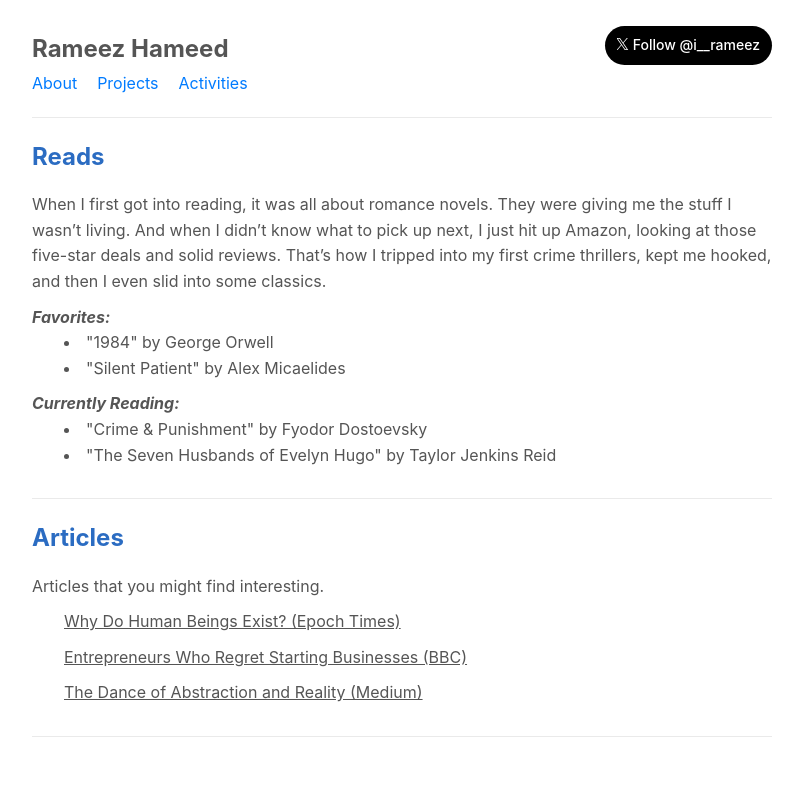
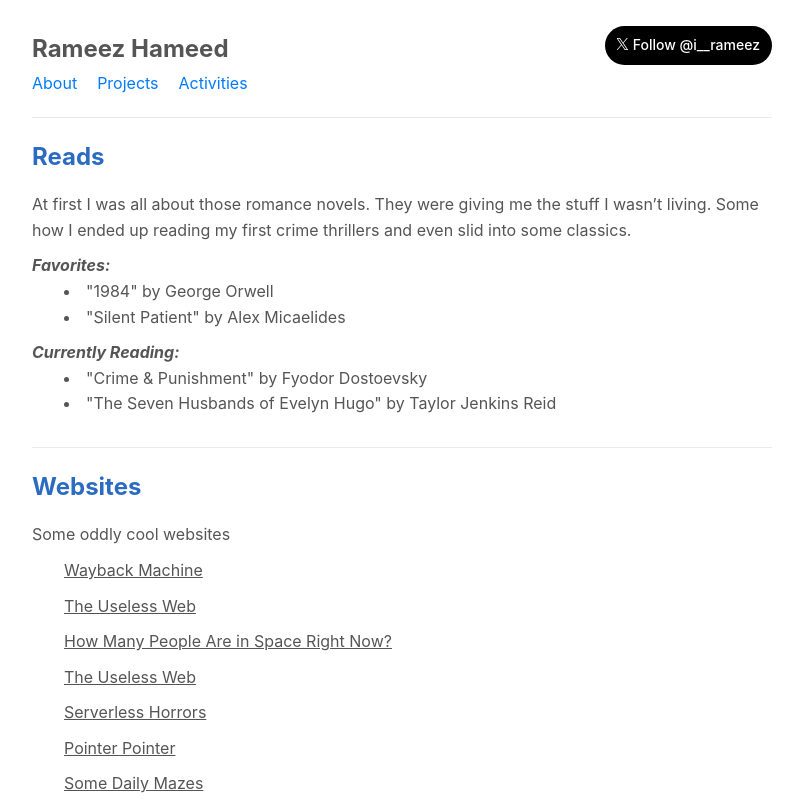
Before and after one commit to rameez012001/rameez, a React (Create React App) app: page /activities in a window 1280 px wide. Shown: the top 800 px of the page, without its empty margins (238-1041 px from the left). Built offline with nearby package versions, Linux system fonts and the light colour scheme.

Commit message:
move things to data folder

```diff
--- a/src/Components/assets/data/data.js
+++ b/src/Components/assets/data/data.js
@@ -1,4 +1,5 @@
-export const about = "Still figuring things out, sometimes getting it right, sometimes falling headfirst into pits I didn’t see coming. It ain’t perfect—just late-night thoughts, half-baked plans, and little wins that keep you going. Somewhere in all that chaos and push, I’m just out here trying to make sense of the mess. \nI’m curious about a lot of things—tech, people, why we think the way we do, how power works, history, languages, and even random stuff like the math behind games or how our surroundings shape us. I like pulling at loose threads just to see where they lead, whether it’s a scene from a show or a small detail in everyday life. It’s not about knowing everything, just about connecting the dots bit by bit and paying a little more attention to the patterns along the way."
+export const about =
+  "Still figuring things out, sometimes getting it right, sometimes falling headfirst into pits I didn’t see coming. It ain’t perfect—just late-night thoughts, half-baked plans, and little wins that keep you going. Somewhere in all that chaos and push, I’m just out here trying to make sense of the mess. \nI’m curious about a lot of things—tech, people, tragedies, why we think the way we do, how power works, history, languages, and even random stuff like the math behind games, game theories or how our surroundings shape us. I like pulling at loose threads just to see where they lead, whether it’s a scene from a show or a small detail in everyday life. It’s not about knowing everything, just about connecting the dots bit by bit and paying a little more attention to the patterns along the way.";
 
 export const reads = [
   {
@@ -23,7 +24,6 @@
   },
 ];
 
-
 export const articles = [
   {
     url: "https://www.theepochtimes.com/falun-gong-founder-li-hongzhi-publishes-why-do-human-beings-exist_5000952.html",
@@ -38,3 +38,14 @@
     name: "The Dance of Abstraction and Reality (Medium)",
   },
 ];
+
+export const websites = [
+  { url: "https://archive.org/", name: "Wayback Machine" },
+  { url: "https://www.theuselessweb.com/", name: "The Useless Web" },
+  { url: "https://www.howmanypeopleareinspacerightnow.com/", name: "How Many People Are in Space Right Now?" },
+  { url: "https://theuselessweb.com/", name: "The Useless Web" },
+  { url: "https://serverlesshorrors.com", name: "Serverless Horrors" },
+  { url: "https://pointerpointer.com", name: "Pointer Pointer" },
+  { url: "https://maze.toys/mazes/mini/daily/", name: "Some Daily Mazes" },
+  { url: "https://www.thatsthefinger.com/", name: "That's the Finger" },
+];
--- a/src/Components/jsx/Activities.js
+++ b/src/Components/jsx/Activities.js
@@ -1,5 +1,5 @@
 import React from "react";
-import { reads, articles } from "../assets/data/data";
+import { reads, articles, websites } from "../assets/data/data";
 function Activities() {
   return (
     <div className="activities">
@@ -9,12 +9,10 @@
         </div>
         <div className="content">
           <p className="paragraph">
-            When I first got into reading, it was all about romance novels.
-            They were giving me the stuff I wasn’t living. And when I didn’t
-            know what to pick up next, I just hit up Amazon, looking at
-            those five-star deals and solid reviews. That’s how I tripped into
-            my first crime thrillers, kept me hooked, and then I even slid into
-            some classics.
+            At first I was all about those romance novels. They
+            were giving me the stuff I wasn’t living. Some how I ended up
+            reading my first crime thrillers and even
+            slid into some classics.
           </p>
           <div>
             <p>
@@ -52,12 +50,31 @@
       </div>
       <div className="content-container">
         <div className="content-header">
+          <h1>Websites</h1>
+        </div>
+        <div className="content">
+          <p className="paragraph">Some oddly cool websites</p>
+          <ul>
+            {websites.map((website, idx) => (
+              <a
+                key={idx}
+                href={website.url}
+                target="_blank"
+                rel="noopener noreferrer"
+              >
+                {website.name}
+              </a>
+            ))}
+          </ul>
+        </div>
+      </div>
+
+      <div className="content-container">
+        <div className="content-header">
           <h1>Articles</h1>
         </div>
         <div className="content">
-          <p className="paragraph">
-            Articles that you might find interesting.
-          </p>
+          <p className="paragraph">Articles that worth sharing</p>
           <ul>
             {articles.map((article, idx) => (
               <a
```
Lines whose indentation alone changed are shown as unchanged.
